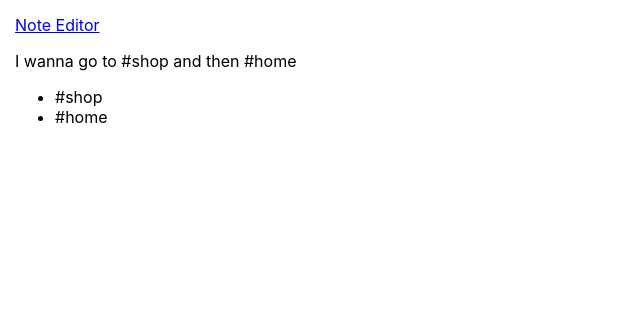
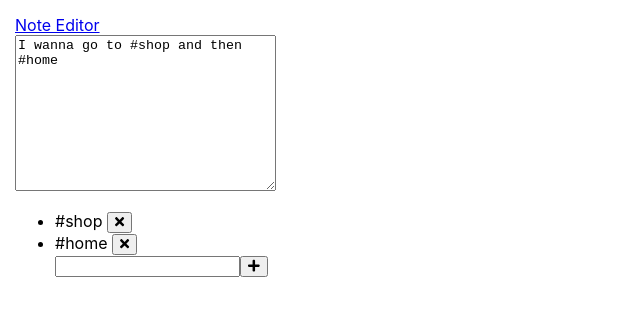
Before and after one commit to Awfj/note-editor, a React (Create React App) app: page /note-editor/edit/1 in a window 1280 px wide. Shown: the top 316 px of the page, without its empty margins (0-640 px from the left). Built offline with nearby package versions, Linux system fonts and the light colour scheme.

Commit message:
add addTags logic

```diff
--- a/src/assets/notes.json
+++ b/src/assets/notes.json
@@ -2,17 +2,17 @@
   "notes": [
     {
       "id": "1",
-      "message": "I wanna go to #shop and then #home",
+      "value": "I wanna go to #shop and then #home",
       "tags": ["#shop", "#home"]
     },
     {
       "id": "2",
-      "message": "I'm at the #bar",
+      "value": "I'm at the #bar",
       "tags": ["#bar"]
     },
     {
       "id": "3",
-      "message": "I'm at the #club and #bar",
+      "value": "I'm at the #club and #bar",
       "tags": ["#bar", "#club"]
     }
   ]
--- a/src/components/pages/notes/Note/Note.js
+++ b/src/components/pages/notes/Note/Note.js
@@ -14,7 +14,7 @@ const note = props => {
   //     </form>
   //   );
   // }
-
+  // console.log(props)
   return (
     <div
       className={classes.note}
@@ -25,7 +25,7 @@ const note = props => {
       <button onClick={() => props.removeNoteHandler(props.index)}>
         <FontAwesomeIcon icon={["fas", "times"]} />
       </button>
-      <p>{props.message}</p>
+      <p>{props.value}</p>
       <Tags tags={props.tags} />
       {/* {addTagsFrom}
         <button onClick={() => props.addTags(props.index)}>
--- a/src/components/shared/Tags/Tags.js
+++ b/src/components/shared/Tags/Tags.js
@@ -1,15 +1,36 @@
 import React from "react";
+
+import { FontAwesomeIcon } from "@fortawesome/react-fontawesome";
 
 const tags = props => {
   // let body = "There is no tags. Add a new one with #.";
   let body = null;
+  let addTagForm = null;
+
+
+  if (props.location && props.location.includes("/note-editor/edit/")) {
+    addTagForm = (
+      <form>
+        <input type="text" value={props.enteredTags.join(' ')} onChange={props.changeAddTagHandler} />
+        <button onClick={event => props.addTagsHandler(event, props.noteId)}>
+          <FontAwesomeIcon icon={["fas", "plus"]} />
+        </button>
+      </form>
+    );
+  }
 
   if (props.tags.length !== 0) {
     body = (
       <ul>
         {props.tags.map((tag, index) => (
-          <li key={index}>{tag}</li>
+          <li key={index}>
+            {tag}{" "}
+            <button>
+              <FontAwesomeIcon icon={["fas", "times"]} />
+            </button>
+          </li>
         ))}
+        {addTagForm}
       </ul>
     );
   }
--- a/src/containers/App/App.js
+++ b/src/containers/App/App.js
@@ -14,8 +14,9 @@ const uuidv4 = require("uuid/v4");
 class App extends Component {
   state = {
     notes: notesJSON.notes,
-    noteMessage: "",
-    noteTags: []
+    noteValue: "",
+    noteTags: [],
+    enteredTags: []
   };
 
   addNoteHandler = event => {
@@ -23,29 +24,22 @@ class App extends Component {
 
     const notes = this.state.notes;
     const noteTags = this.state.noteTags;
-    const noteMessage = this.state.noteMessage;
-    if (!noteMessage) {
+    const noteValue = this.state.noteValue;
+
+    if (!noteValue) {
       return;
     }
 
     const updatedNotes = [].concat(
-      { id: uuidv4(), message: noteMessage, tags: noteTags },
+      { id: uuidv4(), value: noteValue, tags: noteTags },
       notes
     );
 
     this.setState({
       notes: updatedNotes,
-      noteMessage: ""
+      noteValue: "",
+      noteTags: []
     });
-  };
-
-  changeHandler = event => {
-    const value = event.target.value;
-    const noteTags = value
-      .split(" ")
-      .filter(word => word.startsWith("#") && word.length !== 1);
-
-    this.setState({ noteTags, noteMessage: value });
   };
 
   removeNoteHandler = noteIndex => {
@@ -55,32 +49,111 @@ class App extends Component {
     this.setState({ notes: updatedNotes });
   };
 
+  addTagsHandler = (event, noteId) => {
+    event.preventDefault();
+
+    const notes = [...this.state.notes];
+    const noteIndex = notes.findIndex(note => note.id === noteId);
+    const note = { ...notes[noteIndex] };
+    const enteredTags = this.state.enteredTags;
+
+    // console.log(typeof enteredTags);
+
+    const tags = enteredTags
+      .filter(tag => tag !== '#' && Boolean(tag) !== false)
+      .map(tag => {
+        if (!tag.startsWith("#") && tag.length !== 0) {
+          return (tag = "#" + tag);
+        } else {
+          return tag;
+        }
+      });
+    let noteTags = note.tags.concat(tags);
+
+    note.tags = noteTags;
+    notes[noteIndex] = note;
+    this.setState({ notes, enteredTags: [] });
+  };
+
+  changeAddNoteHandler = event => {
+    const value = event.target.value;
+    const noteTags = value
+      .split(" ")
+      .filter(word => word.startsWith("#") && word.length !== 1);
+
+    this.setState({ noteTags, noteValue: value });
+  };
+
+  changeEditNoteHandler = (event, noteId) => {
+    const notes = [...this.state.notes];
+    const noteIndex = notes.findIndex(note => note.id === noteId);
+    const note = { ...notes[noteIndex] };
+    const value = event.target.value;
+    const noteTags = value
+      .split(" ")
+      .filter(word => word.startsWith("#") && word.length !== 1);
+    // const enteredTags = value
+    //   .split(" ")
+    //   .filter(word => word.startsWith("#") && word.length !== 1);
+
+    note.value = value;
+    note.tags = noteTags;
+    // note.tags = note.tags.concat(enteredTags);
+
+    // let tags = [];
+    // note.tags.map(tag => {
+    //   if(!tags.includes(tag)) {
+    //     return tags.push(tag)
+    //   }
+    // });
+
+    // note.tags = tags;
+    notes[noteIndex] = note;
+    // console.log(tags);
+    // console.log(enteredTags)
+
+    this.setState({ notes });
+  };
+
+  changeAddTagHandler = event => {
+    const value = event.target.value.split(' ');
+
+    this.setState({ enteredTags: value });
+  };
+
   render() {
-    // console.log(this.state.notes)
+    // console.log(this.state.enteredTags);
     return (
       <div className="App">
         <Link to="/note-editor">Note Editor</Link>
 
         <Switch>
-          {/* <Route path='/notes-editor' exact component={Notes} /> */}
           <Route
             path="/note-editor"
             exact
-            render={() => (
+            render={props => (
               <Notes
                 notes={this.state.notes}
                 noteTags={this.state.noteTags}
-                noteMessage={this.state.noteMessage}
+                noteValue={this.state.noteValue}
                 addNoteHandler={this.addNoteHandler}
-                changeHandler={this.changeHandler}
+                changeAddNoteHandler={this.changeAddNoteHandler}
                 removeNoteHandler={this.removeNoteHandler}
+                {...props}
               />
             )}
           />
           <Route
             path="/note-editor/edit/:noteId"
             render={props => (
-              <NoteDetails notes={this.state.notes} {...props} />
+              <NoteDetails
+                notes={this.state.notes}
+                enteredTags={this.state.enteredTags}
+                changeEditNoteHandler={this.changeEditNoteHandler}
+                addTagsHandler={this.addTagsHandler}
+                changeAddTagHandler={this.changeAddTagHandler}
+                {...props}
+              />
             )}
           />
           <Redirect to="/note-editor" />
--- a/src/containers/NewNote/NewNote.js
+++ b/src/containers/NewNote/NewNote.js
@@ -1,20 +1,22 @@
 import React, { Component } from "react";
+
+import Tags from '../../components/shared/Tags/Tags';
 
 class NewNote extends Component {
   render() {
     return (
       <div>
-        <h1>New Note</h1>
+        <h2>New Note</h2>
         <form onSubmit={this.props.addNoteHandler}>
           <textarea
-            onChange={this.props.changeHandler}
+            onChange={this.props.changeAddNoteHandler}
             name="note"
-            cols="30"
             rows="10"
-            value={this.props.noteMessage}
+            value={this.props.noteValue}
           />
           <button>Add Note</button>
         </form>
+        <Tags tags={this.props.noteTags} />
       </div>
     );
   }
--- a/src/containers/NoteDetails/NoteDetails.js
+++ b/src/containers/NoteDetails/NoteDetails.js
@@ -2,14 +2,15 @@ import React, { Component, Fragment } from "react";
 import { Redirect } from "react-router-dom";
 
 import classes from "./NoteDetails.module.scss";
-import Tags from '../../components/shared/Tags/Tags'
+import Tags from "../../components/shared/Tags/Tags";
 
 class NoteDetails extends Component {
   render() {
+    const noteId = this.props.match.params.noteId;
     let body = null;
 
     const currentNote = this.props.notes.find(note => {
-      return note.id === this.props.match.params.noteId;
+      return note.id === noteId;
     });
 
     if (!currentNote) {
@@ -17,17 +18,25 @@ class NoteDetails extends Component {
     } else {
       body = (
         <div className={classes.noteDetails}>
-          {/* <form>
+          <form>
             <textarea
-              name=""
-              id=""
-              value={currentNote.message}
+              name="note-details"
+              value={currentNote.value}
               cols="30"
               rows="10"
+              onChange={event =>
+                this.props.changeEditNoteHandler(event, noteId)
+              }
             />
-          </form> */}
-          <p>{currentNote.message}</p>
-          <Tags tags={currentNote.tags} />
+          </form>
+          <Tags
+            tags={currentNote.tags}
+            noteId={noteId}
+            enteredTags={this.props.enteredTags}
+            addTagsHandler={this.props.addTagsHandler}
+            changeAddTagHandler={this.props.changeAddTagHandler}
+            location={this.props.location.pathname}
+          />
         </div>
       );
     }
--- a/src/containers/Notes/Notes.js
+++ b/src/containers/Notes/Notes.js
@@ -78,9 +78,10 @@ export default class Notes extends Component {
             key={note.id}
             id={note.id}
             index={index}
-            message={note.message}
+            value={note.value}
             tags={note.tags}
             addingTags={this.state.addingTags}
+            location={this.props.location}
             removeNoteHandler={this.props.removeNoteHandler}
             removeTag={this.removeTagHandler}
             addTags={this.addTagsHandler}
@@ -92,7 +93,7 @@ export default class Notes extends Component {
         <Note
           key={note.id}
           index={index}
-          message={note.message}
+          value={note.value}
           tags={note.tags}
           addingTags={this.state.addingTags}
           removeNote={this.removeNoteHandler}
@@ -106,11 +107,13 @@ export default class Notes extends Component {
       <div className={classes.notes}>
         <NewNote
           addNoteHandler={this.props.addNoteHandler}
-          changeHandler={this.props.changeHandler}
+          changeAddNoteHandler={this.props.changeAddNoteHandler}
           notes={this.props.notes}
-          noteMessage={this.props.noteMessage}
+          noteValue={this.props.noteValue}
+          noteTags={this.props.noteTags}
         />
 
+        <h2>All Notes</h2>
         <form>
           <input
             onChange={this.searchHandler}
```
